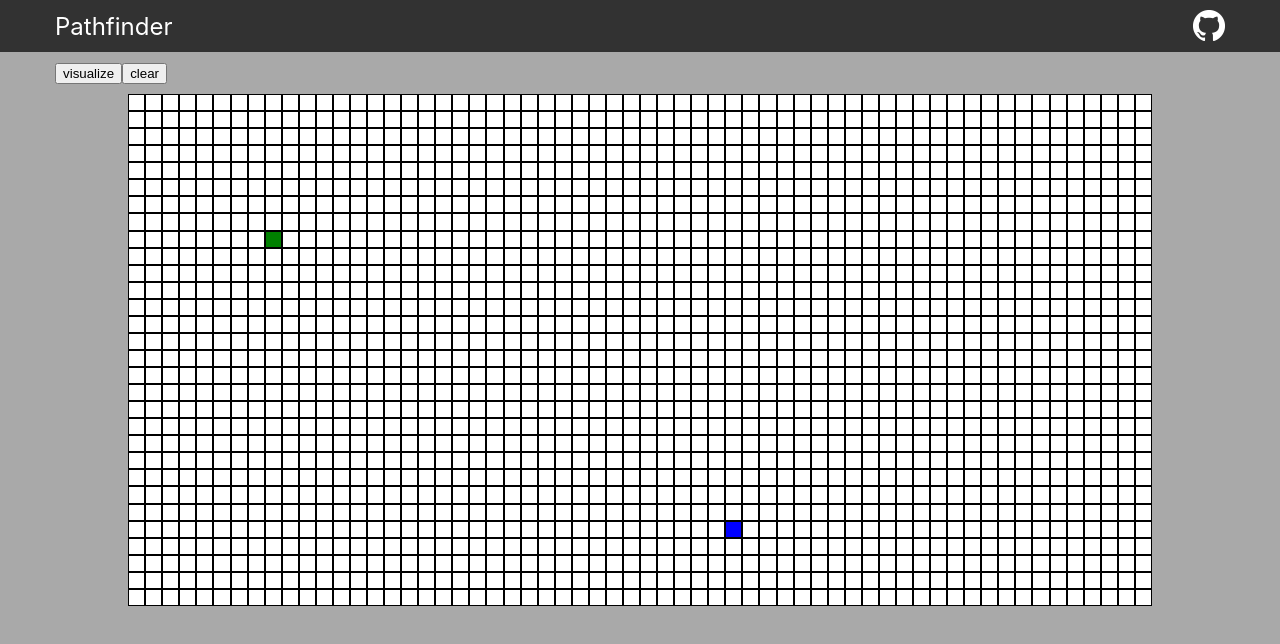
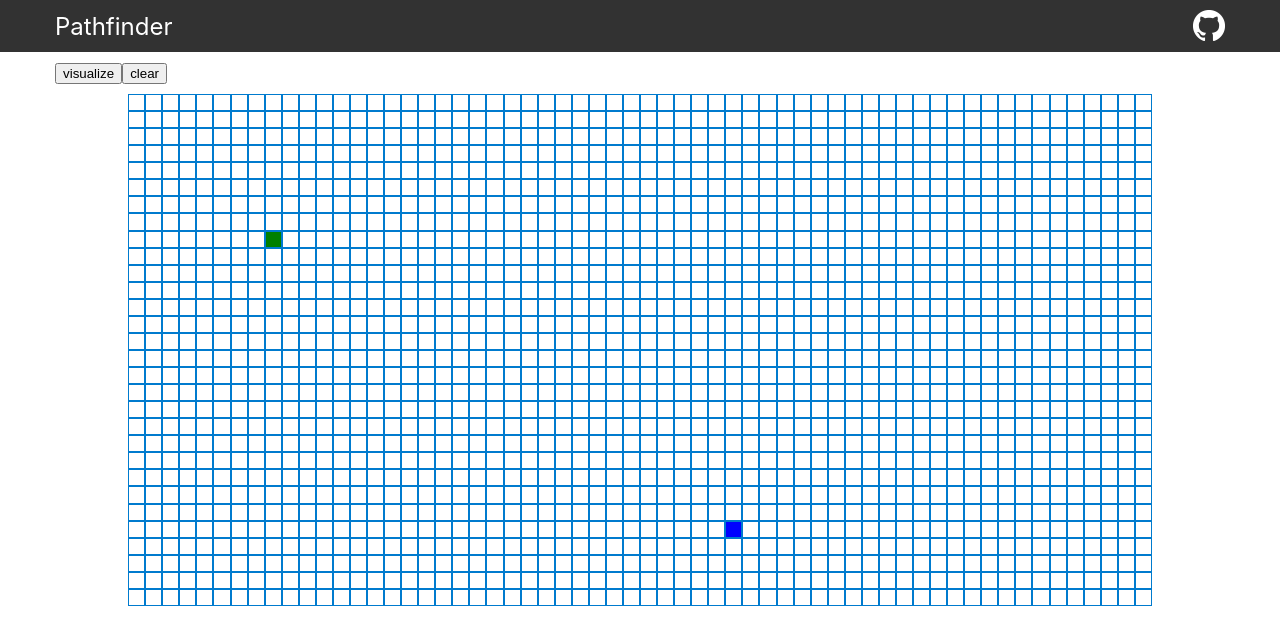
Before and after one commit to santiagogarcia97/pathfinding-angular, an Angular app: page / in a window 1280 px wide. Shown: the top 644 px of the page. Built offline with nearby package versions, Linux system fonts and the light colour scheme.

Commit message:
css changes

```diff
--- a/src/app/pathfinding/grid.service.ts
+++ b/src/app/pathfinding/grid.service.ts
@@ -53,9 +53,9 @@ export class GridService {
       setTimeout(() => {
         if (node.row === this.startNode.row && node.col === this.startNode.col) { return; }
         if (node.row === this.endNode.row && node.col === this.endNode.col) { return; }
-        this.grid[node.row][node.col].color = 'darkred';
+        this.grid[node.row][node.col].color = 'darkgray';
         this.gridChange.next(this.grid);
-      }, 10 * count);
+      }, 20 * count);
       count++;
     }
 
@@ -64,9 +64,9 @@ export class GridService {
       setTimeout(() => {
         if (node.row === this.startNode.row && node.col === this.startNode.col) { return; }
         if (node.row === this.endNode.row && node.col === this.endNode.col) { return; }
-        this.grid[node.row][node.col].color = 'darkcyan';
+        this.grid[node.row][node.col].color = 'MediumSeaGreen';
         this.gridChange.next(this.grid);
-      }, 10 * count);
+      }, 20 * count);
       count++;
     }
   }
--- a/src/app/pathfinding/node/node.component.css
+++ b/src/app/pathfinding/node/node.component.css
@@ -2,8 +2,37 @@
   box-sizing: border-box;
   -moz-box-sizing: border-box;
   -webkit-box-sizing: border-box;
-  border: 1px solid;
+  border: 1px solid #007bce;
   display: inline-block;
   height: calc(80vw / 60);
   width: calc(80vw / 60);
 }
+
+.node-visited {
+  animation-name: visitedAnimation;
+  animation-duration: 1.2s;
+  animation-timing-function: ease-out;
+  animation-delay: 0s;
+  animation-direction: alternate;
+  animation-iteration-count: 1;
+  animation-fill-mode: forwards;
+  animation-play-state: running;
+}
+
+@keyframes visitedAnimation {
+  0% {
+    transform: scale(0.3);
+    background-color: #282163;
+    border-radius: 100%;
+  }
+  20% {
+    background-color: #bb56ff;
+  }
+  75% {
+    transform: scale(1.2);
+  }
+  100% {
+    transform: scale(1);
+    background-color: #569aff;
+  }
+}
--- a/src/app/pathfinding/node/node.component.html
+++ b/src/app/pathfinding/node/node.component.html
@@ -1,3 +1,4 @@
-<div class="node" style="background-color: {{node.color}}">
+<div [style.background-color]="node.color" [ngClass]="getClass()">
+
 
 </div>
--- a/src/app/pathfinding/node/node.component.ts
+++ b/src/app/pathfinding/node/node.component.ts
@@ -10,9 +10,13 @@ export class NodeComponent implements OnInit {
 
   @Input() node: Node;
 
-  constructor() { }
+  constructor() {
+  }
 
   ngOnInit(): void {
   }
 
+  getClass(): string {
+    return (this.node.color && this.node.color === 'darkgray') ? 'node node-visited' : 'node';
+  }
 }
--- a/src/styles.css
+++ b/src/styles.css
@@ -2,7 +2,7 @@ html,
 body {
   height: 100%;
   margin: 0;
-  background-color: darkgrey;
+  background-color: white;
   font-family: -apple-system,system-ui,BlinkMacSystemFont,"Segoe UI",Roboto,"Helvetica Neue",Arial,sans-serif;
   -webkit-font-smoothing: antialiased;
   -moz-osx-font-smoothing: grayscale;
```
